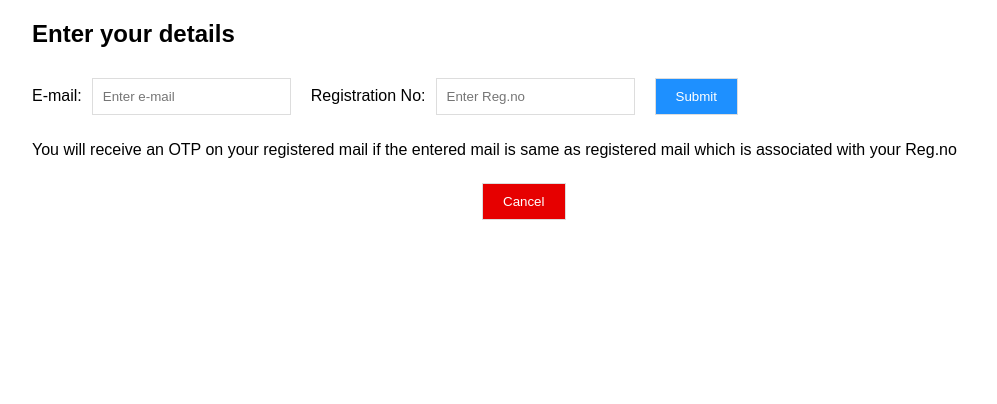
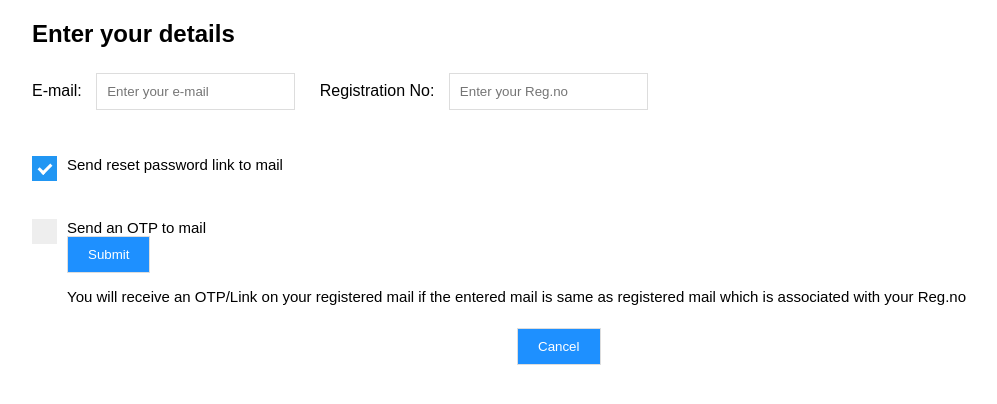
Before and after one commit to saikiranreddyappidi/WebProject, a Django app: template templates/mail_checking.html in a window 1280 px wide. Shown: the top 404 px of the page, without its empty margins (168-1165 px from the left). Run offline with Django 3.2, Linux system fonts and the light colour scheme; the template is opened without the code that fills it, so the values that code supplies are empty.

Commit message:
Update mail_checking.html

```diff
--- a/templates/mail_checking.html
+++ b/templates/mail_checking.html
@@ -11,7 +11,7 @@
 * {box-sizing: border-box;}
 
 .form-inline {
-  display: flex;
+  display: block;
   flex-flow: row wrap;
   align-items: center;
 }
@@ -64,6 +64,72 @@
     align-items: stretch;
   }
 }
+.container {
+  display: block;
+  position: relative;
+  padding-left: 35px;
+  margin-bottom: 12px;
+  cursor: pointer;
+  font-size: 15px;
+  -webkit-user-select: none;
+  -moz-user-select: none;
+  -ms-user-select: none;
+  user-select: none;
+}
+
+/* Hide the browser's default checkbox */
+.container input {
+  position: absolute;
+  opacity: 0;
+  cursor: pointer;
+  height: 0;
+  width: 0;
+}
+
+/* Create a custom checkbox */
+.checkmark {
+  position: absolute;
+  top: 0;
+  left: 0;
+  height: 25px;
+  width: 25px;
+  background-color: #eee;
+}
+
+/* On mouse-over, add a grey background color */
+.container:hover input ~ .checkmark {
+  background-color: #ccc;
+}
+
+/* When the checkbox is checked, add a blue background */
+.container input:checked ~ .checkmark {
+  background-color: #2196F3;
+}
+
+/* Create the checkmark/indicator (hidden when not checked) */
+.checkmark:after {
+  content: "";
+  position: absolute;
+  display: none;
+}
+
+/* Show the checkmark when checked */
+.container input:checked ~ .checkmark:after {
+  display: block;
+}
+
+/* Style the checkmark/indicator */
+.container .checkmark:after {
+  left: 9px;
+  top: 5px;
+  width: 5px;
+  height: 10px;
+  border: solid white;
+  border-width: 0 3px 3px 0;
+  -webkit-transform: rotate(45deg);
+  -ms-transform: rotate(45deg);
+  transform: rotate(45deg);
+}
 </style>
 </head>
 <body style="padding-left: 15%">
@@ -73,18 +139,45 @@
   {% csrf_token %}
   <label>E-mail:</label>
     <label>
-        <input type="email" placeholder="Enter e-mail" name="mail" required>
+        <input type="email" placeholder="Enter your e-mail" name="mail" required>
     </label>
     <label>Registration No:</label>
     <label>
-        <input type="text" placeholder="Enter Reg.no" name="reg" required>
+        <input type="text" placeholder="Enter your Reg.no" name="reg" required>
     </label>
+    <br><br><br>
+</label>
+<label class="container">Send reset password link to mail
+  <input type="radio" name="choice" checked="checked" value="link" id="link">
+  <span class="checkmark"></span>
+</label>
     <br><br>
+    <label class="container">Send an OTP to mail
+  <input type="radio" name="choice" value="otp" id="otp">
+  <span class="checkmark"></span>
+ <script>
+        function display() {
+            if(document.getElementById('otp').checked) {
+                document.getElementById("disp").innerHTML
+                    = document.getElementById("otp").value
+                    + " OTP selected";
+            }
+            else if(document.getElementById('link').checked) {
+                document.getElementById("disp").innerHTML
+                    = document.getElementById("link").value
+                    + " Link";
+            }
+            else {
+                document.getElementById("disp").innerHTML
+                    = "No one selected";
+            }
+        }
+    </script>
     <br>
     <button type="submit">Submit</button>
 </form>
 <p>
-  You will receive an OTP on your registered mail if the entered mail is same as registered mail which is associated with your Reg.no
+  You will receive an OTP/Link on your registered mail if the entered mail is same as registered mail which is associated with your Reg.no
 </p>
 <a href="../"><button type="reset" class="cancelbtn">Cancel</button></a>
 </body>
```
